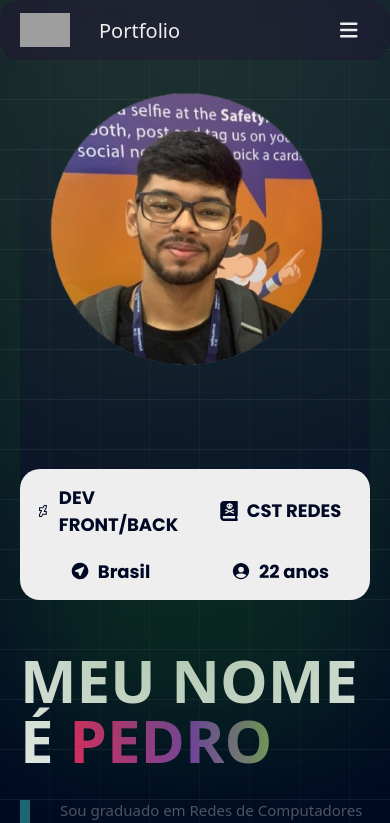
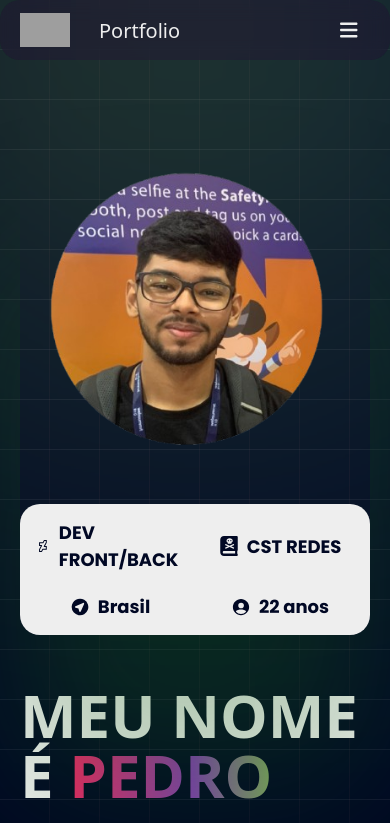
Before and after one commit to Pedromallcher/port-ecma, a React (Create React App) app: page / in a window 390 px wide. Shown: the top 823 px of the page. Built offline with nearby package versions, Linux system fonts and the light colour scheme; grey boxes are pictures that could not be loaded; a web font is replaced by a local one.

Commit message:
feat(....)

```diff
--- a/src/App.css
+++ b/src/App.css
@@ -169,7 +169,7 @@ section.home{
         text-align: right;
         & .card{
            border-radius: 20px;
-           margin-top: -40px;
+           margin-top: 40px;
             display: inline-flex;
             flex-direction: column;
             width: min(100%, 428px);
@@ -190,7 +190,7 @@ section.home{
                 background-color: #eee;
                 color: #010824;
                 display: grid;
-                margin-top: 2vh;
+
                 align-items: center;
                 justify-content: center;
 
@@ -441,6 +441,34 @@ section.contacts{
     }
 }
 @media screen and (max-width: 767px) {
+
+    & .avatar{
+
+
+        & .card{
+
+
+
+        }
+
+        & .info{
+
+            margin-top: -28px;
+
+
+        }
+
+
+
+    }
+
+
+
+
+
+
+
+
     section{
         padding: 20px;
         &.home{
@@ -456,6 +484,8 @@ section.contacts{
                 grid-row-start: 1;
             }
         }
+
+
         &.projects{
             & .list{
                 & .item{
```
Also changed, not shown: 1 other file (tests, documents, lock files or other folders).
